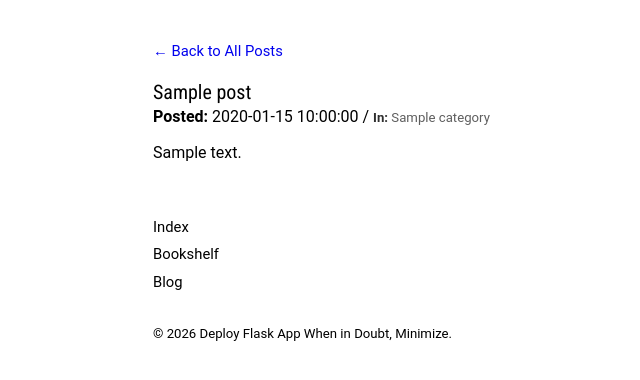
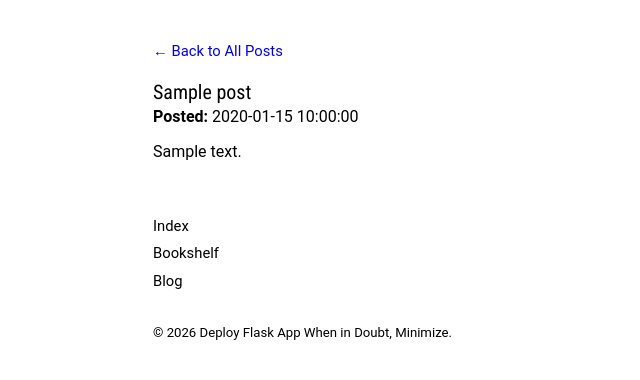
Before and after one commit to rindoshingen/Deploy-Flask-App, a Flask app: template templates/post.html in a window 1280 px wide. Shown: the part 263-643 px from the top of the page, without its empty margins (232-872 px from the left). Run offline with Flask 3, Linux system fonts and the light colour scheme; the template is opened without the code that fills it: most values are stand-ins (such as "Sample title", 1, 10 or a date in 2020).

Commit message:
Fix duplicate category display in post.html
Removed duplicate category display from post template.

```diff
--- a/templates/post.html
+++ b/templates/post.html
@@ -4,8 +4,7 @@
     <a href="{{ url_for('blog') }}" class="blog__back">← Back to All Posts</a>
     <article class="blog-posting__single">
         <h2 class="blog-posting__title">{{ post.title }}</h2>
-        <time class="blog__date"><strong>Posted:</strong> {{ post.date }}</time> /
-        <span class="blog__category"><strong>In:</strong> {{ post.category }}</span>
+        <time class="blog__date"><strong>Posted:</strong> {{ post.date }}</time>
         <p class="blog-posting__content">{{ post.content }}</p>
     </article>
     {% include "_main_nav.html" %}
```
